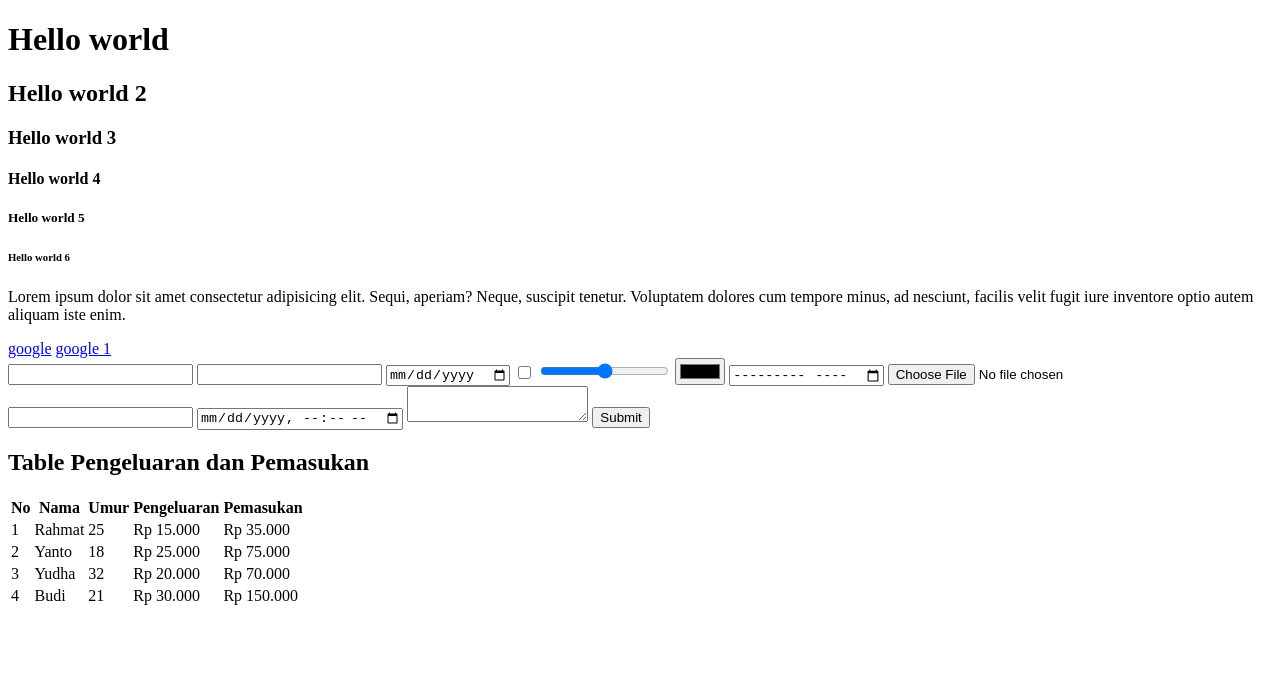
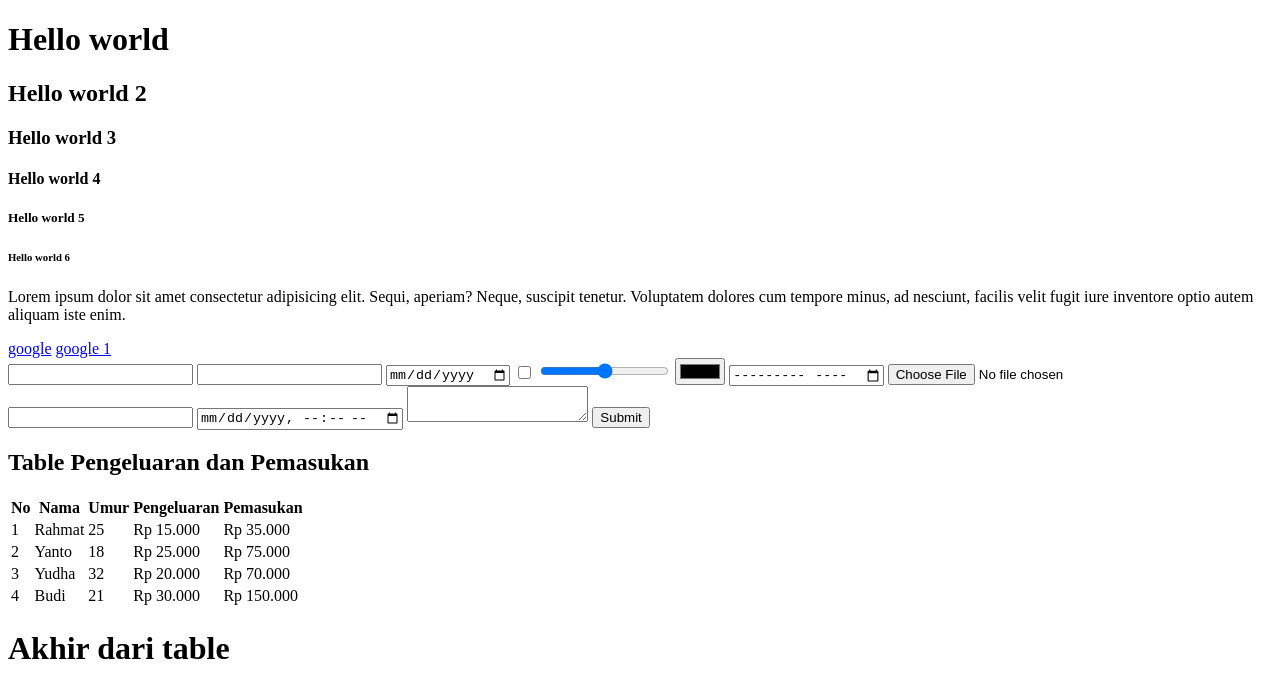
Before and after one commit to Tegarsw17/html-basic, a plain HTML site: page index.html in a window 1280 px wide. Drawn offline with Linux system fonts and the light colour scheme.

Commit message:
add dari develop

```diff
--- a/index.html
+++ b/index.html
@@ -75,6 +75,9 @@
             <td>Rp 150.000</td>
         </tr>
     </table>
+    <div>
+        <h1>Akhir dari table</h1>
+    </div>
 </body>
 
 </html>
```
